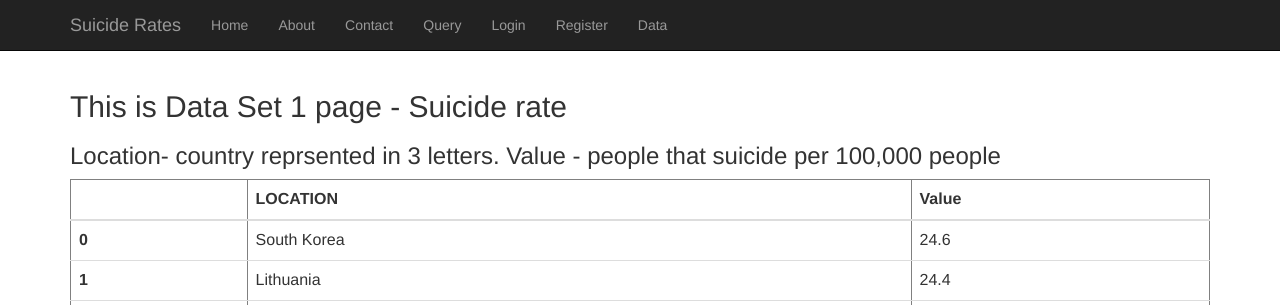
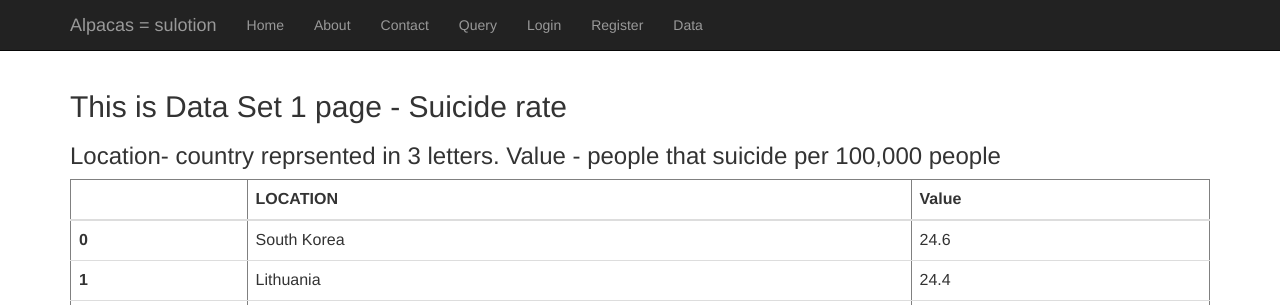
Before and after one commit to yuval77/ayuval, a Flask app: page /DataSet1 in a window 1280 px wide. Shown: the top 305 px of the page. Run offline with Flask 2, Linux system fonts and the light colour scheme; parts of the project's set-up code (start-up, migrations or seed data) failed here and were passed over; some libraries are stand-ins or nearby versions.

Commit message:
alpacas = solution

```diff
--- a/ayuval/ayuval/templates/layout.html
+++ b/ayuval/ayuval/templates/layout.html
@@ -18,7 +18,7 @@
                     <span class="icon-bar"></span>
                     <span class="icon-bar"></span>
                 </button>
-                <a href="/" class="navbar-brand">Suicide Rates</a>
+                <a href="/" class="navbar-brand">Alpacas = sulotion</a>
             </div>
             <div class="navbar-collapse collapse">
                 <ul class="nav navbar-nav">
```
